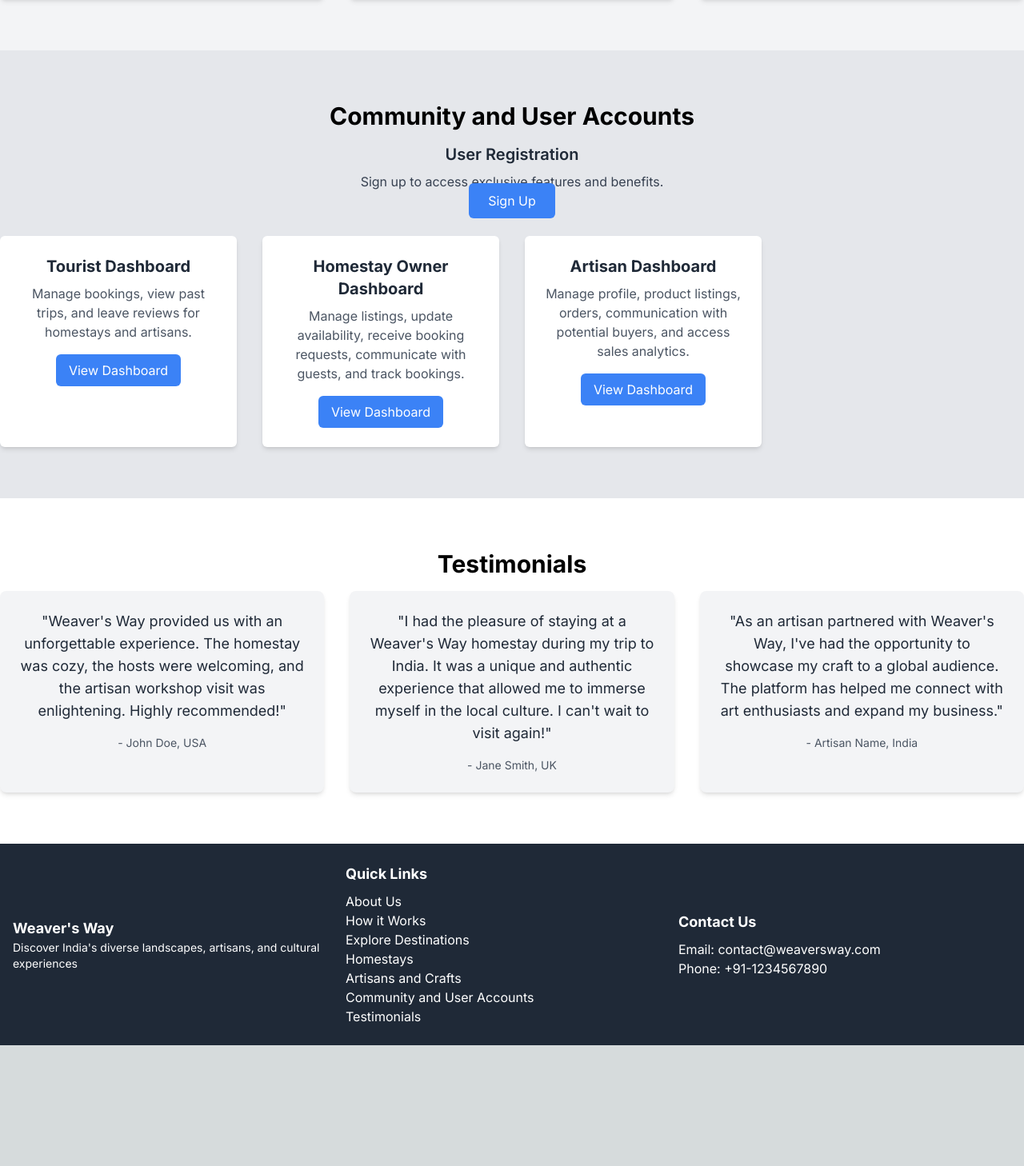
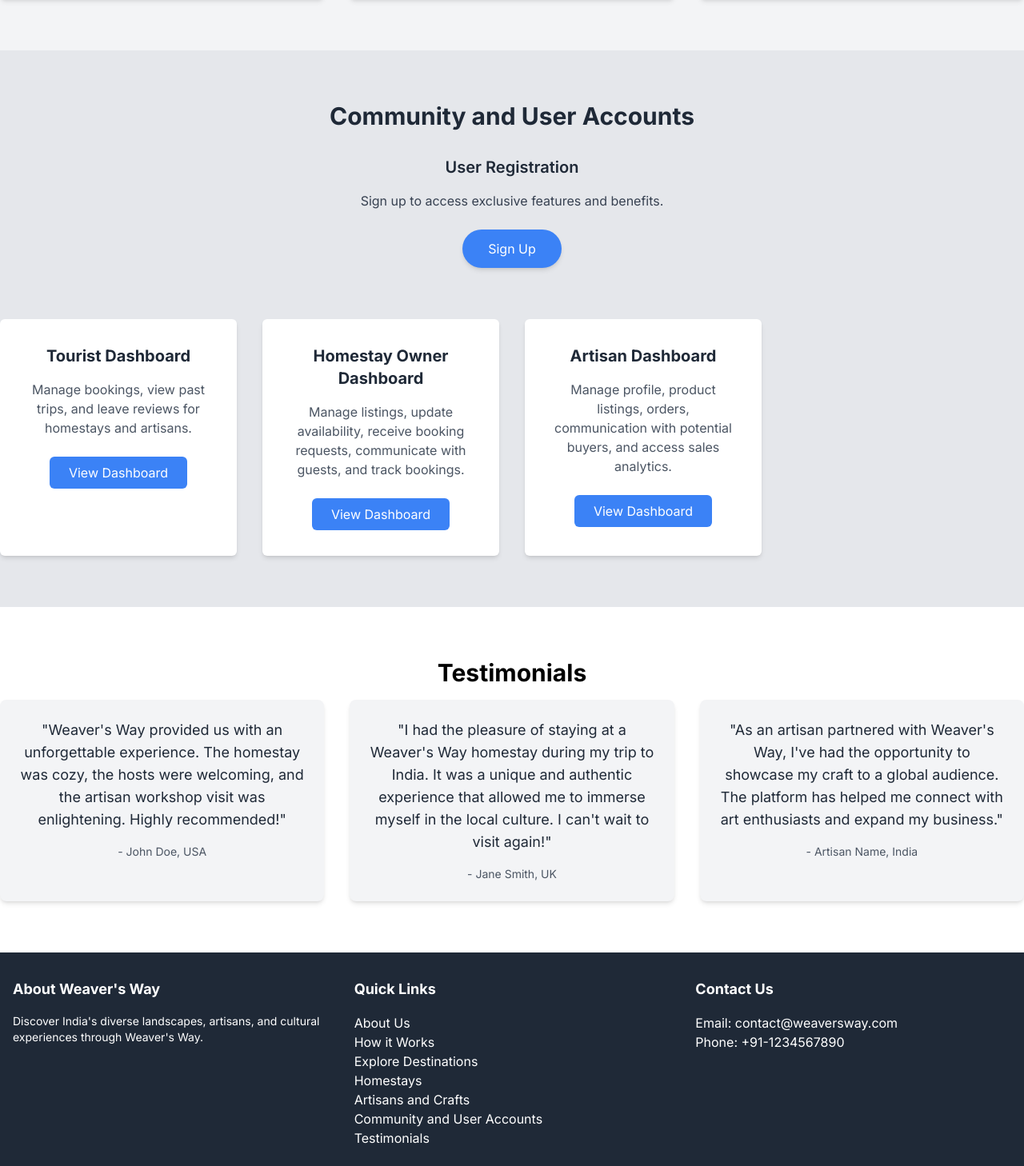
Before and after one commit to Nitesh121-maker/ghumakkar, a Next.js app: page / in a window 1280 px wide. Shown: the part 3592-5050 px from the top of the page at 80% size. Before the commit the page ends 4899 px from the top, so only its background shows below. Built offline with nearby package versions, Linux system fonts and the light colour scheme.

Commit message:
Second Commit

```diff
--- a/app/footer.tsx
+++ b/app/footer.tsx
@@ -2,33 +2,37 @@ import React from 'react'
 
 const footer = () => {
   return (
-    <footer className="bg-gray-800 text-white py-6">
+<footer className="bg-gray-800 text-white py-8">
     <div className="container mx-auto px-4">
-            <div className="flex justify-between items-center">
-                <div className="w-full md:w-1/3">
-                    <p className="text-lg font-bold">Weaver's Way</p>
-                    <p className="text-sm">Discover India's diverse landscapes, artisans, and cultural experiences</p>
+        <div className="grid grid-cols-1 md:grid-cols-3 gap-8">
+            {/* Column 1: About */}
+            <div className="col-span-1 md:col-span-1">
+                <h2 className="text-lg font-bold mb-4">About Weaver's Way</h2>
+                <p className="text-sm">Discover India's diverse landscapes, artisans, and cultural experiences through Weaver's Way.</p>
             </div>
-                <div className="w-full md:w-1/3 mt-4 md:mt-0">
-                    <p className="text-lg font-bold mb-2">Quick Links</p>
+            {/* Column 2: Quick Links */}
+            <div className="col-span-1 md:col-span-1">
+                <h2 className="text-lg font-bold mb-4">Quick Links</h2>
                 <ul>
-                        <li><a href="#about" className="block hover:text-gray-300">About Us</a></li>
-                        <li><a href="#how-it-works" className="block hover:text-gray-300">How it Works</a></li>
-                        <li><a href="#destinations" className="block hover:text-gray-300">Explore Destinations</a></li>
-                        <li><a href="#homestays" className="block hover:text-gray-300">Homestays</a></li>
-                        <li><a href="#artisans" className="block hover:text-gray-300">Artisans and Crafts</a></li>
-                        <li><a href="#community" className="block hover:text-gray-300">Community and User Accounts</a></li>
-                        <li><a href="#testimonials" className="block hover:text-gray-300">Testimonials</a></li>
+                    <li><a href="/about" className="hover:text-gray-300 transition duration-300 ease-in-out">About Us</a></li>
+                    <li><a href="/how-it-works" className="hover:text-gray-300 transition duration-300 ease-in-out">How it Works</a></li>
+                    <li><a href="/destinations" className="hover:text-gray-300 transition duration-300 ease-in-out">Explore Destinations</a></li>
+                    <li><a href="/homestays" className="hover:text-gray-300 transition duration-300 ease-in-out">Homestays</a></li>
+                    <li><a href="/artisans" className="hover:text-gray-300 transition duration-300 ease-in-out">Artisans and Crafts</a></li>
+                    <li><a href="/community" className="hover:text-gray-300 transition duration-300 ease-in-out">Community and User Accounts</a></li>
+                    <li><a href="/testimonials" className="hover:text-gray-300 transition duration-300 ease-in-out">Testimonials</a></li>
                 </ul>
             </div>
-                <div className="w-full md:w-1/3 mt-4 md:mt-0">
-                    <p className="text-lg font-bold mb-2">Contact Us</p>
+            {/* Column 3: Contact */}
+            <div className="col-span-1 md:col-span-1">
+                <h2 className="text-lg font-bold mb-4">Contact Us</h2>
                 <p>Email: contact@weaversway.com</p>
                 <p>Phone: +91-1234567890</p>
             </div>
         </div>
     </div>
 </footer>
+
   )
 }
 
--- a/app/globals.css
+++ b/app/globals.css
@@ -17,6 +17,7 @@
 }
 
 body {
+
   color: rgb(var(--foreground-rgb));
   background: linear-gradient(
       to bottom,
--- a/app/header/page.tsx
+++ b/app/header/page.tsx
@@ -28,6 +28,13 @@ export default function Header() {
                 <select
                     style={{ width: "80px" }}
                     className="text-white hover:text-gray-300 bg-transparent border-none"
+                    defaultValue=""
+                    onChange={(e) => {
+                        const selected = e.target.value;
+                        if (selected) {
+                          window.location.href = selected;
+                        }
+                      }}
                  >
                     <option value="" disabled selected>
                     Explore
--- /dev/null
+++ b/app/login/login.css
@@ -0,0 +1,5 @@
+body{
+    margin: 0;
+    padding: 0;
+    overflow: hidden;
+}
--- a/app/login/page.tsx
+++ b/app/login/page.tsx
@@ -1,22 +1,44 @@
 import React from 'react';
+import './login.css';
 
 const Login = () => {
   return (
-    <div className="min-h-screen bg-gradient-to-br from-blue-400 to-purple-600 flex items-center justify-center">
-      <div className=" p-8 rounded-lg shadow-md w-80">
-        <h2 className="text-2xl font-semibold mb-4">Login</h2>
-        <form className="space-y-4">
-          <div>
-            <label htmlFor="email" className="block font-semibold mb-1">Email</label>
-            <input type="email" id="email" className="w-full px-4 py-2 border border-gray-300 rounded-md focus:outline-none focus:border-blue-400" />
-          </div>
-          <div>
-            <label htmlFor="password" className="block font-semibold mb-1">Password</label>
-            <input type="password" id="password" className="w-full px-4 py-2 border border-gray-300 rounded-md focus:outline-none focus:border-blue-400" />
-          </div>
-          <button type="submit" className="w-full bg-blue-500 text-white py-2 rounded-md hover:bg-blue-600 transition duration-300">Login</button>
-        </form>
-      </div>
+    <div className="min-h-screen bg-gradient-to-br from-blue-400 to-purple-600 flex items-center justify-center overflow-hidden">
+        {/* Pattern Circles */}
+        <div className="absolute top-0 left-0 w-20 h-20 bg-gradient-to-r from-yellow-400 to-green-400 rounded-full transform -translate-x-8 -translate-y-8 rotate-45"></div>
+        <div className="absolute bottom-0 right-0 w-20 h-20 bg-gradient-to-r from-yellow-400 to-green-400 rounded-full transform translate-x-8 translate-y-8 rotate-45"></div>
+
+        <div className="min-h-screen bg-gradient-to-br from-blue-400 to-purple-600 flex items-center justify-center overflow-hidden">
+            {/* Background Image and Welcome Message */}
+            <div className="flex w-80vw h-40vh relative">
+                <div className=" inset-0 bg-cover bg-center z-0" style={{ backgroundImage: "url('https://source.unsplash.com/1200x800/?travel')" }}>
+                    <div className="inset-0 bg-opacity-75 "></div>
+                    <div className="z-10 text-white text-center">
+                        <h1 className="text-4xl font-bold mb-4">Weaver's Way: Connecting hearts, hands, and cultures.</h1>
+                        <p className="text-lg">Welcome to the journey.</p>
+                    </div>
+                </div>
+            </div>
+
+            {/* Login Form Container */}
+            <div className="flex w-80vw h-40vh relative">
+                <div className="relative bg-white w-full p-8 rounded-lg shadow-lg flex flex-col items-center justify-center space-y-8 z-20 overflow-hidden">
+                    {/* Login Form */}
+                    <form className="w-full">
+                        <div className="mb-4">
+                            <label htmlFor="email" className="block text-gray-700">Email</label>
+                            <input type="email" id="email" className="w-full px-4 py-2 mt-2 border border-gray-300 rounded-md focus:outline-none focus:border-blue-400" />
+                        </div>
+                        <div className="mb-4">
+                            <label htmlFor="password" className="block text-gray-700">Password</label>
+                            <input type="password" id="password" className="w-full px-4 py-2 mt-2 border border-gray-300 rounded-md focus:outline-none focus:border-blue-400" />
+                        </div>
+                        <button type="submit" className="w-full bg-blue-500 text-white px-4 py-2 rounded-md hover:bg-blue-600 transition duration-300 ease-in-out">Login</button>
+                    </form>
+                </div>
+            </div>
+        </div>
+
     </div>
   );
 };
--- a/app/page.tsx
+++ b/app/page.tsx
@@ -254,36 +254,41 @@ export default function Home() {
         {/*Community and User Accounts*/}
         <section className="bg-gray-200 py-16">
             <div className="container mx-auto text-center">
-                <h2 className="text-3xl font-bold mb-4">Community and User Accounts</h2>
+                <h2 className="text-3xl font-bold mb-8 text-gray-800">Community and User Accounts</h2>
+
                 {/* User Registration */}
-                <div className="mb-8">
-                    <h3 className="text-xl text-gray-800 font-semibold mb-2">User Registration</h3>
-                    <p className="text-gray-700">Sign up to access exclusive features and benefits.</p>
-                    <a href='/login' className="bg-blue-500 text-white px-6 py-3 rounded-md mt-4">Sign Up</a>
+                <div className="mb-16">
+                    <h3 className="text-xl font-semibold mb-4 text-gray-800">User Registration</h3>
+                    <p className="text-gray-700 mb-6">Sign up to access exclusive features and benefits.</p>
+                    <a href="/login" className="inline-block bg-blue-500 text-white px-8 py-3 rounded-full shadow-md hover:bg-blue-600 transition duration-300 ease-in-out transform hover:scale-105">Sign Up</a>
                 </div>
+
                 {/* User Dashboards */}
                 <div className="grid grid-cols-1 md:grid-cols-2 lg:grid-cols-4 gap-8">
                     {/* Tourist Dashboard */}
-                    <div className="bg-white p-6 rounded-md shadow-md">
-                        <h3 className="text-xl text-gray-800 font-bold mb-2">Tourist Dashboard</h3>
-                        <p className="text-gray-600">Manage bookings, view past trips, and leave reviews for homestays and artisans.</p>
-                        <button className="bg-blue-500 text-white px-4 py-2 rounded-md mt-4">View Dashboard</button>
+                    <div className="bg-white p-8 rounded-md shadow-md">
+                        <h3 className="text-xl font-bold mb-4 text-gray-800">Tourist Dashboard</h3>
+                        <p className="text-gray-600 mb-6">Manage bookings, view past trips, and leave reviews for homestays and artisans.</p>
+                        <button className="bg-blue-500 text-white px-6 py-2 rounded-md hover:bg-blue-600 transition duration-300 ease-in-out transform hover:scale-105">View Dashboard</button>
                     </div>
+
                     {/* Homestay Owner Dashboard */}
-                    <div className="bg-white p-6 rounded-md shadow-md">
-                        <h3 className="text-xl text-gray-800 font-bold mb-2">Homestay Owner Dashboard</h3>
-                        <p className="text-gray-600">Manage listings, update availability, receive booking requests, communicate with guests, and track bookings.</p>
-                        <button className="bg-blue-500 text-white px-4 py-2 rounded-md mt-4">View Dashboard</button>
+                    <div className="bg-white p-8 rounded-md shadow-md">
+                        <h3 className="text-xl font-bold mb-4 text-gray-800">Homestay Owner Dashboard</h3>
+                        <p className="text-gray-600 mb-6">Manage listings, update availability, receive booking requests, communicate with guests, and track bookings.</p>
+                        <button className="bg-blue-500 text-white px-6 py-2 rounded-md hover:bg-blue-600 transition duration-300 ease-in-out transform hover:scale-105">View Dashboard</button>
                     </div>
+
                     {/* Artisan Dashboard */}
-                    <div className="bg-white p-6 rounded-md shadow-md">
-                        <h3 className="text-xl text-gray-800 font-bold mb-2">Artisan Dashboard</h3>
-                        <p className="text-gray-600">Manage profile, product listings, orders, communication with potential buyers, and access sales analytics.</p>
-                        <button className="bg-blue-500 text-white px-4 py-2 rounded-md mt-4">View Dashboard</button>
+                    <div className="bg-white p-8 rounded-md shadow-md">
+                        <h3 className="text-xl font-bold mb-4 text-gray-800">Artisan Dashboard</h3>
+                        <p className="text-gray-600 mb-6">Manage profile, product listings, orders, communication with potential buyers, and access sales analytics.</p>
+                        <button className="bg-blue-500 text-white px-6 py-2 rounded-md hover:bg-blue-600 transition duration-300 ease-in-out transform hover:scale-105">View Dashboard</button>
                     </div>
                 </div>
             </div>
         </section>
+
 
        {/* Testimonials */}
        <section className="py-16 bg-white">
```
Lines whose indentation alone changed are shown as unchanged.
